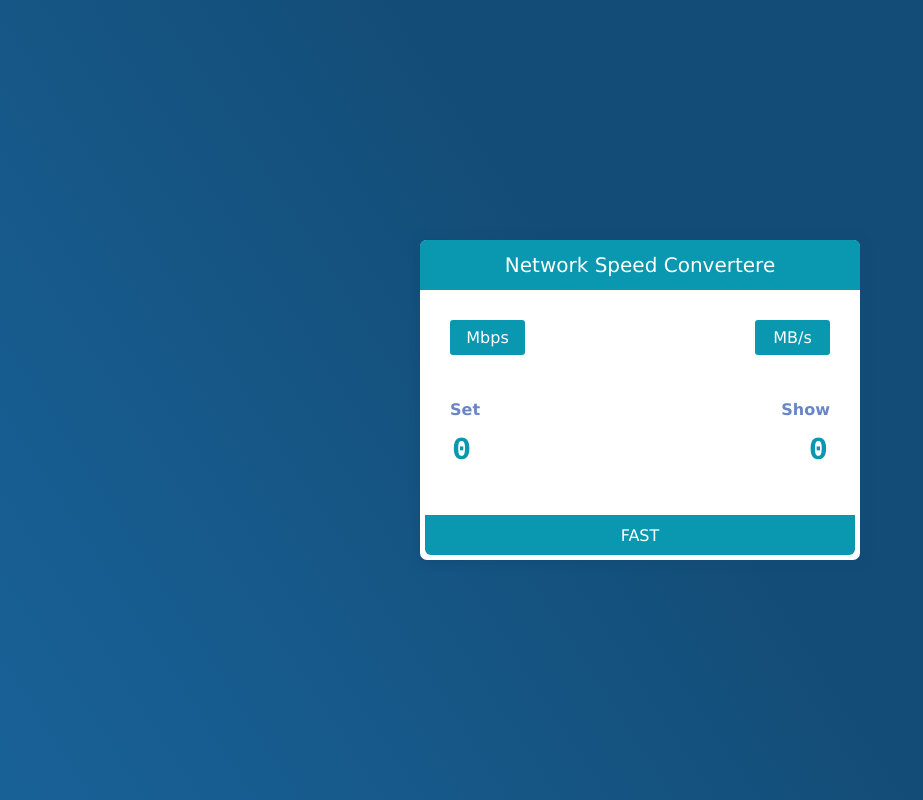
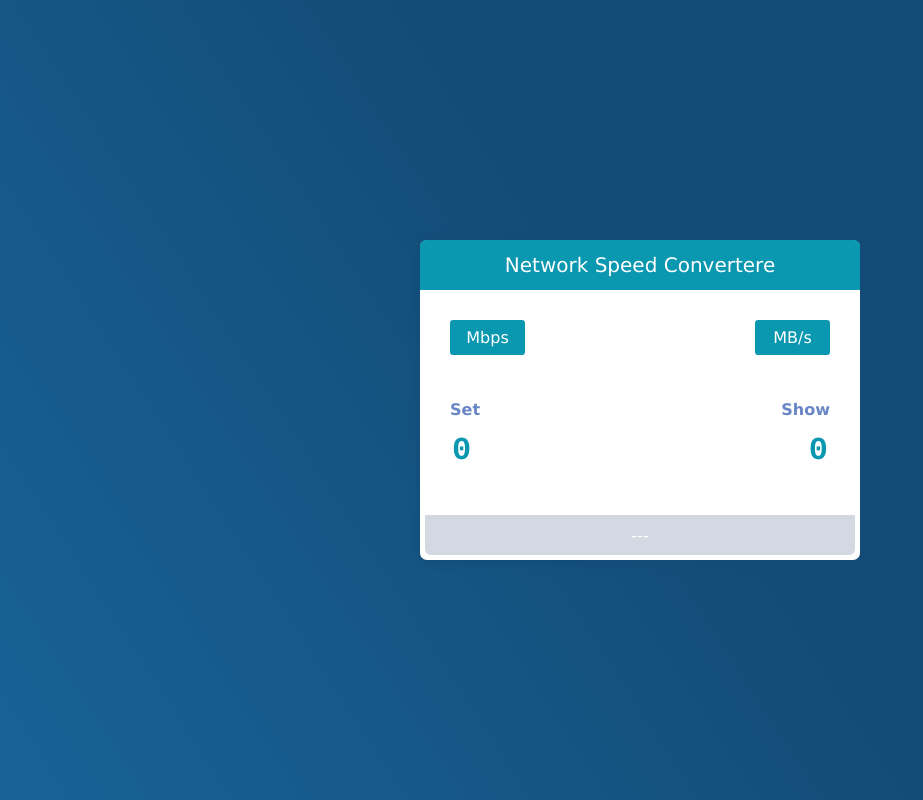
Before and after one commit to lala-lee-jobs/react-hooks-internet-speed-converter, a React (Create React App) app: page / in a window 1280 px wide. Shown: the whole page, without its empty margins (0-923 px from the left). Built offline with nearby package versions, Linux system fonts and the light colour scheme.

Commit message:
3-6 React元件間的資料傳遞

```diff
--- a/src/App.js
+++ b/src/App.js
@@ -3,6 +3,7 @@ import './App.css';
 import React, {useState} from 'react';
 import CardFooter from './components/CardFooter';
 import UnitControl from './components/UnitControl';
+import UnitConverter from './components/UnitConverter';
 
 function App() {
   const [inputValue, setInputValue] = useState(0);
@@ -15,22 +16,11 @@ function App() {
       <div className="card-header">Network Speed Convertere</div>
       <div className="card-body">
         <UnitControl />
-        <div className="converter">
-          <div className="flex-1">
-            <div className="converter-title">Set</div>
-            <input type="number" className="input-number" min="0"
-            onChange={handleInputChange} value={inputValue}/>
-          </div>
-          <span className="angle-icon fa-2x" style={{marginTop:30}}>
-            <i className="fas fa-angle-right"></i>
-          </span>
-          <div className="text-right flex-1">
-            <div className="converter-title">Show</div>
-            <input type="text" className="input-number text-right" disabled value={inputValue/8}/>
-          </div>
-        </div>
+        <UnitConverter
+          inputValue={inputValue}
+          handleInputChange={handleInputChange} />
       </div>
-      <CardFooter />
+      <CardFooter inputValue={inputValue}/>
     </div>
   );
 }
--- a/src/components/CardFooter.js
+++ b/src/components/CardFooter.js
@@ -1,6 +1,36 @@
 import React from 'react';
 
-const CardFooter = () => (
-  <div className="card-footer">FAST</div>
-);
+const CardFooter = (props) => {
+  const {inputValue} = props;
+  let criteria = {};
+  if(!inputValue) {
+    criteria = {
+      title: '---',
+      backgroundColor:'#d3d8e2',
+    };
+  } else if(inputValue < 15) {
+    criteria = {
+      title: 'SLOW',
+      backgroundColor:'#ee362d',
+    };
+  } else if(inputValue >= 15 && inputValue < 40) {
+    criteria = {
+      title: 'GOOD',
+      backgroundColor:'#1b82f1',
+    };
+  } else if(inputValue >= 40) {
+    criteria = {
+      title: 'FAST',
+      backgroundColor:'#13d569',
+    };
+  }
+  return (
+    <div
+      className="card-footer"
+      style={{backgroundColor: criteria.backgroundColor}}
+    >
+      {criteria.title}
+    </div>
+  );
+};
 export default CardFooter;
--- /dev/null
+++ b/src/components/UnitConverter.js
@@ -0,0 +1,23 @@
+import React from 'react';
+
+const UnitConverter = (props) => {
+  const { inputValue, handleInputChange } = props;
+  return (
+    <div className="converter">
+    <div className="flex-1">
+      <div className="converter-title">Set</div>
+      <input type="number" className="input-number" min="0"
+      onChange={handleInputChange} value={inputValue}/>
+    </div>
+    <span className="angle-icon fa-2x" style={{marginTop:30}}>
+      <i className="fas fa-angle-right"></i>
+    </span>
+    <div className="text-right flex-1">
+      <div className="converter-title">Show</div>
+      <input type="text" className="input-number text-right" disabled value={inputValue/8}/>
+    </div>
+  </div>
+  );
+};
+
+export default UnitConverter;
```
